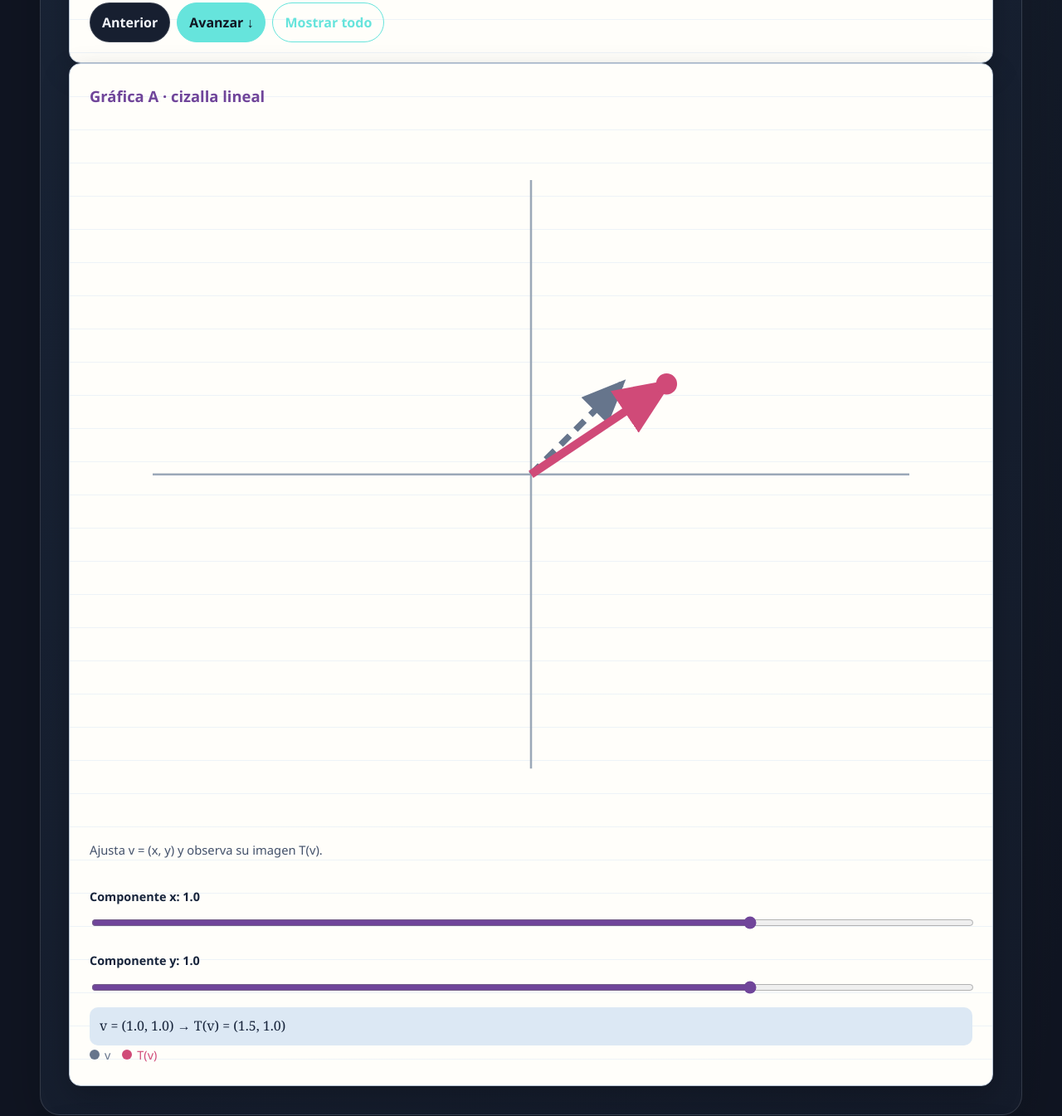
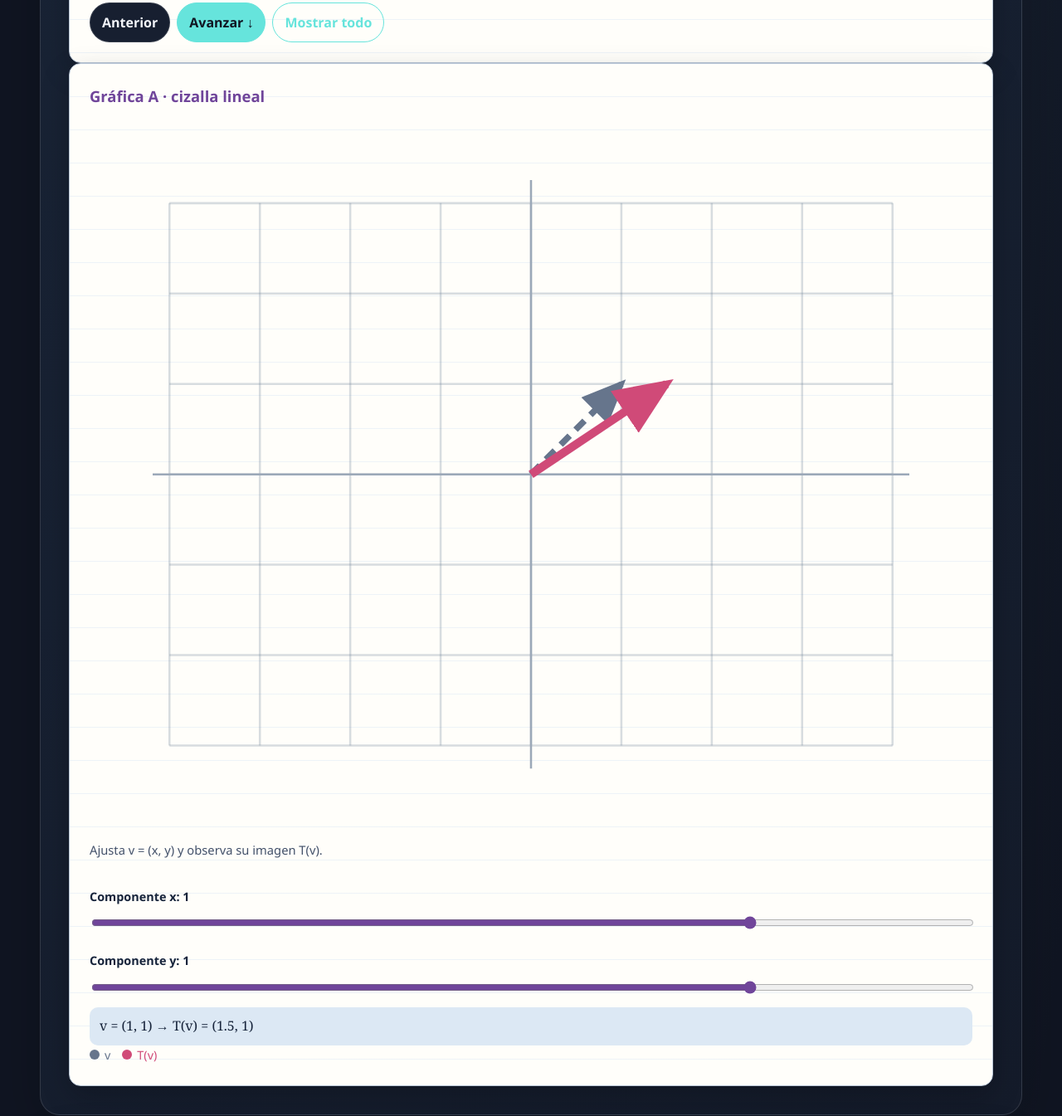
Before and after one commit to yoyipapeos/Presentaciones, a plain HTML site: page index.html in a window 1280 px wide. Shown: the part 3619-4964 px from the top of the page at 83% size. Drawn offline with Linux system fonts and the light colour scheme.

Commit message:
Fix vector arrows and add countable graph grids

```diff
--- a/index.html
+++ b/index.html
@@ -553,23 +553,45 @@
       }
     });
 
-    const plotPoint = (x, y) => `${210 + x * 43},${170 - y * 43}`;
+    const plotPoint = (x, y, scale) => `${210 + x * scale},${170 - y * scale}`;
+    function drawCountableGrid(svg, scale, maxX, maxY) {
+      const grid = document.createElementNS("http://www.w3.org/2000/svg", "g");
+      grid.setAttribute("class", "coordinate-grid");
+      grid.setAttribute("stroke", "#718096");
+      grid.setAttribute("stroke-opacity", ".28");
+      grid.setAttribute("stroke-width", "1");
+      for (let x = -maxX; x <= maxX; x++) {
+        const line = document.createElementNS("http://www.w3.org/2000/svg", "path");
+        line.setAttribute("d", `M${210 + x * scale},${170 - maxY * scale} V${170 + maxY * scale}`);
+        grid.append(line);
+      }
+      for (let y = -maxY; y <= maxY; y++) {
+        const line = document.createElementNS("http://www.w3.org/2000/svg", "path");
+        line.setAttribute("d", `M${210 - maxX * scale},${170 - y * scale} H${210 + maxX * scale}`);
+        grid.append(line);
+      }
+      const axis = Array.from(svg.children).find(element => element.localName === "path" && element.hasAttribute("stroke"));
+      svg.insertBefore(grid, axis);
+    }
     function updateExerciseVector(id, offset) {
       const x = Number(document.querySelector(`#${id}-vector-x`).value);
       const y = Number(document.querySelector(`#${id}-vector-y`).value);
       const image = { x: x + 0.5 * y + offset, y };
-      document.querySelector(`#${id}-vector-x-value`).textContent = x.toFixed(1);
-      document.querySelector(`#${id}-vector-y-value`).textContent = y.toFixed(1);
-      document.querySelector(`#${id}-vector-input`).setAttribute("d", `M${plotPoint(0, 0)} L${plotPoint(x, y)}`);
-      document.querySelector(`#${id}-vector-output`).setAttribute("d", `M${plotPoint(0, 0)} L${plotPoint(image.x, image.y)}`);
-      document.querySelector(`#${id}-vector-point`).setAttribute("cx", 210 + image.x * 43);
-      document.querySelector(`#${id}-vector-point`).setAttribute("cy", 170 - image.y * 43);
+      document.querySelector(`#${id}-vector-x-value`).textContent = x.toFixed(0);
+      document.querySelector(`#${id}-vector-y-value`).textContent = y.toFixed(0);
+      document.querySelector(`#${id}-vector-input`).setAttribute("d", `M${plotPoint(0, 0, 43)} L${plotPoint(x, y, 43)}`);
+      document.querySelector(`#${id}-vector-output`).setAttribute("d", `M${plotPoint(0, 0, 43)} L${plotPoint(image.x, image.y, 43)}`);
       document.querySelector(`#${id}-vector-readout`).textContent =
-        `v = (${x.toFixed(1)}, ${y.toFixed(1)})  →  T(v) = (${image.x.toFixed(1)}, ${image.y.toFixed(1)})`;
+        `v = (${x.toFixed(0)}, ${y.toFixed(0)})  →  T(v) = (${image.x.toFixed(1)}, ${image.y.toFixed(0)})`;
     }
     for (const [id, offset] of [["a", 0], ["b", 1]]) {
+      const svg = document.querySelector(`#${id}-vector-input`).ownerSVGElement;
+      drawCountableGrid(svg, 43, 4, 3);
+      document.querySelector(`#${id}-vector-point`).remove();
       ["x", "y"].forEach(axis => {
-        document.querySelector(`#${id}-vector-${axis}`).addEventListener("input", () => updateExerciseVector(id, offset));
+        const input = document.querySelector(`#${id}-vector-${axis}`);
+        input.step = "1";
+        input.addEventListener("input", () => updateExerciseVector(id, offset));
       });
       updateExerciseVector(id, offset);
     }
@@ -824,6 +846,10 @@
     updateGraphB();
 
     const scale = 27;
+    drawCountableGrid(document.querySelector("#plot"), scale, 7, 6);
+    document.querySelector("#point-input").setAttribute("r", "0");
+    document.querySelector("#point").setAttribute("r", "0");
+    ["vx", "vy"].forEach(id => { document.querySelector(`#${id}`).step = "1"; });
     function oldPoint(x, y) { return `${center.x + x * scale},${center.y - y * scale}`; }
     function updateDemo() {
       const a = Number(document.querySelector("#sx").value);
@@ -832,8 +858,8 @@
       const y = Number(document.querySelector("#vy").value);
       document.querySelector("#sx-value").textContent = a.toFixed(1);
       document.querySelector("#shear-value").textContent = k.toFixed(1);
-      document.querySelector("#vx-value").textContent = x.toFixed(1);
-      document.querySelector("#vy-value").textContent = y.toFixed(1);
+      document.querySelector("#vx-value").textContent = x.toFixed(0);
+      document.querySelector("#vy-value").textContent = y.toFixed(0);
       const transform = (u, v) => ({ x: a * u + k * v, y: v });
       document.querySelector("#vector-input").setAttribute("d", `M${oldPoint(0, 0)} L${oldPoint(x, y)}`);
       document.querySelector("#point-input").setAttribute("cx", center.x + x * scale);
```
